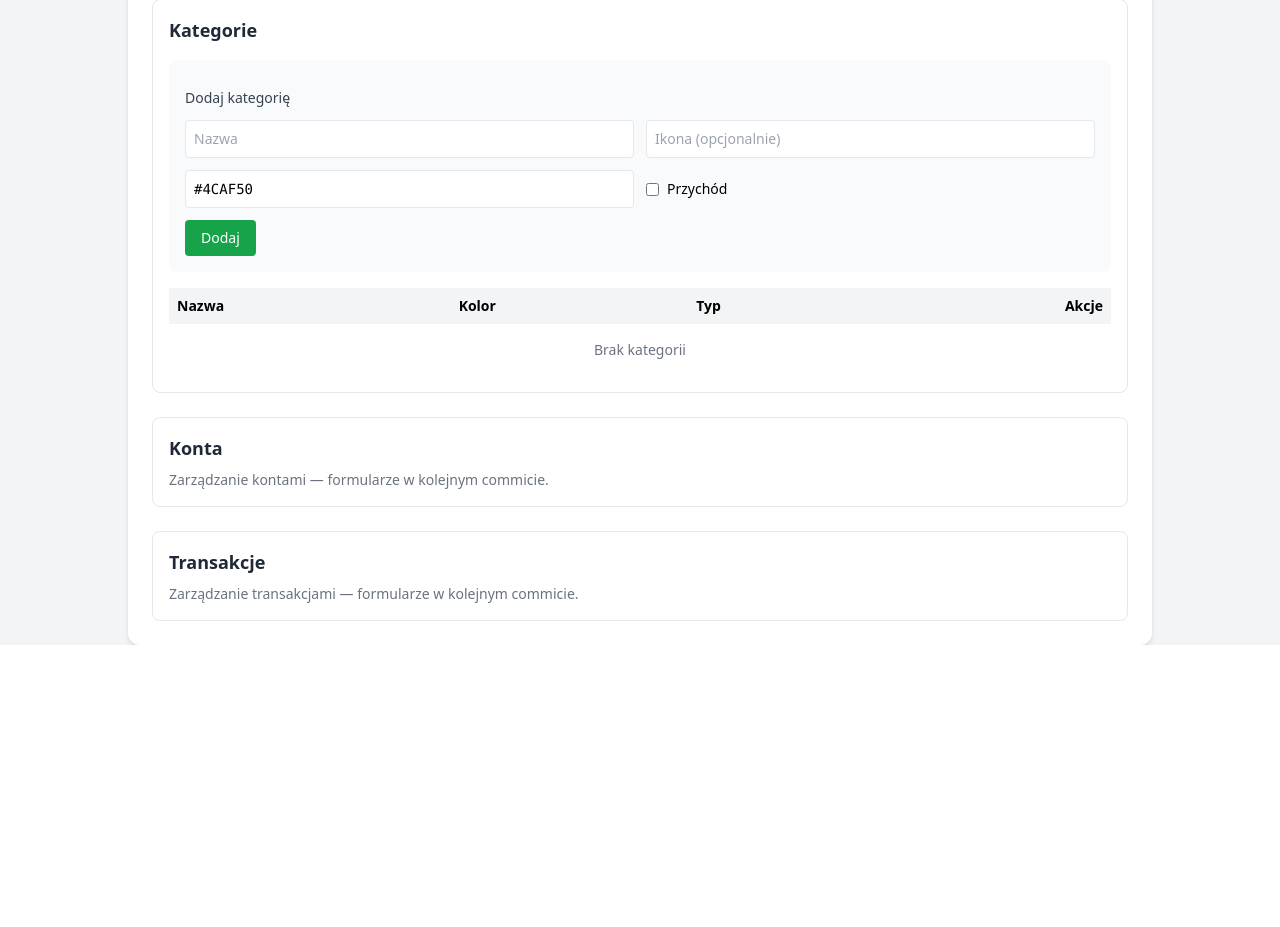
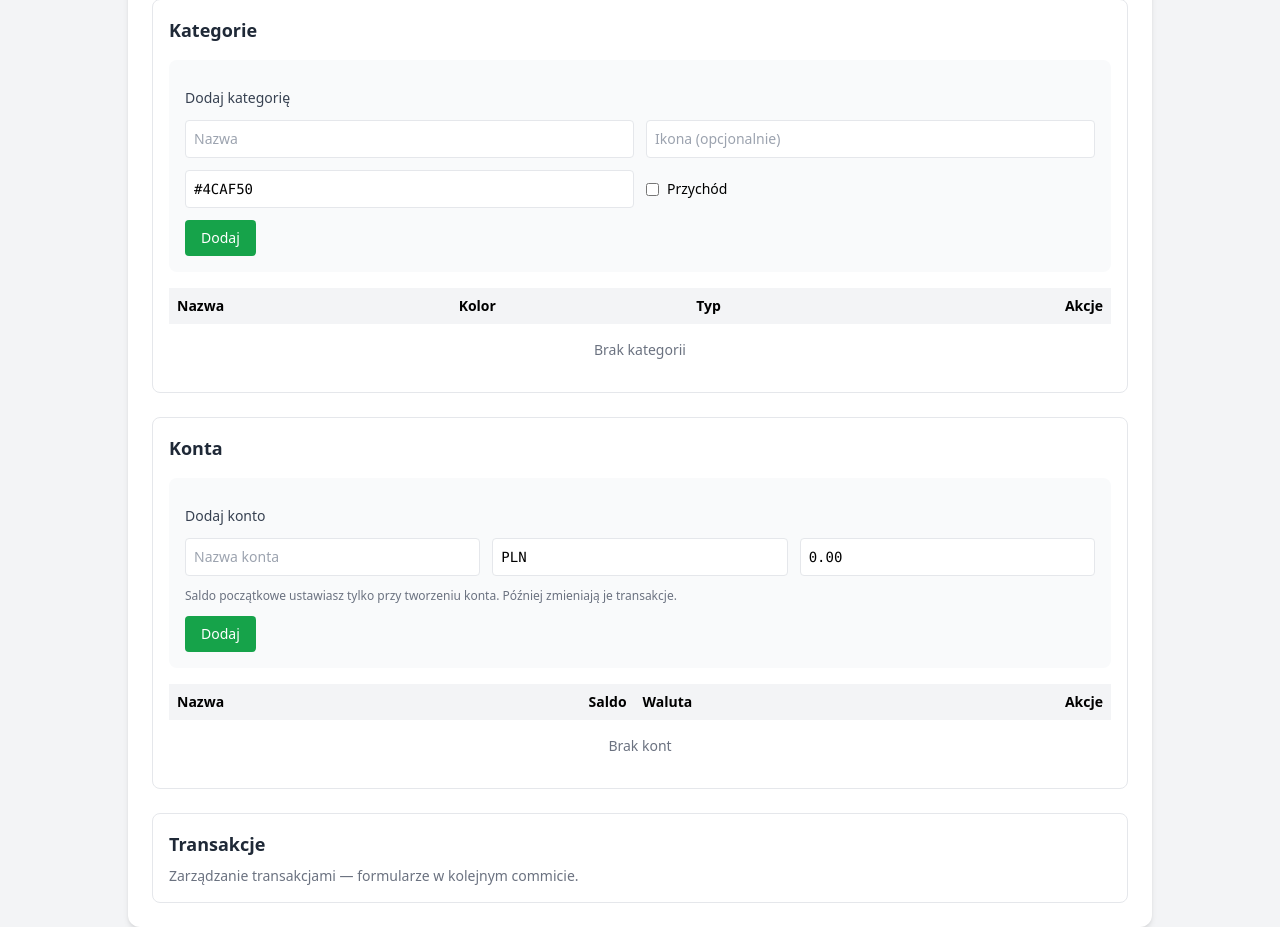
Before and after one commit to Kamrocky/PAI-2026, a Django app: page / in a window 1280 px wide. Shown: the part 528-1455 px from the top of the page. Before the commit the page ends 1173 px from the top, so only its background shows below. Run offline with Django 5.2, Linux system fonts and the light colour scheme; the visitor is signed in with stand-in values (Sample User, id 1); data that the repository does not hold is empty; some libraries are stand-ins or nearby versions.

Commit message:
Add accounts HTMX section

```diff
--- a/backend/finance/api.py
+++ b/backend/finance/api.py
@@ -10,6 +10,7 @@ from .api_accounts import router as accounts_router
 from .api_categories import router as categories_router
 from .api_transactions import router as transactions_router
 from .ui_categories import router as categories_ui_router
+from .ui_accounts import router as accounts_ui_router
 from .auth_utils import (
     format_validation_error,
     render_auth_page,
@@ -23,6 +24,7 @@ api.add_router("/categories", categories_router)
 api.add_router("/accounts", accounts_router)
 api.add_router("/transactions", transactions_router)
 api.add_router("/ui/categories", categories_ui_router)
+api.add_router("/ui/accounts", accounts_ui_router)
 
 
 @api.post("/auth/login")
--- a/backend/finance/templates/partials/accounts_section.html
+++ b/backend/finance/templates/partials/accounts_section.html
@@ -1,11 +1,103 @@
 <section id="accounts-section" class="rounded-lg border border-gray-200 p-4">
     <h3 class="text-lg font-semibold text-gray-800">Konta</h3>
-    <p class="mt-2 text-sm text-gray-500">Zarządzanie kontami — formularze w kolejnym commicie.</p>
-    {% if accounts %}
-    <ul class="mt-3 space-y-1 text-sm">
-        {% for acc in accounts %}
-        <li>{{ acc.name }} — <span class="font-mono">{{ acc.balance }} {{ acc.currency }}</span></li>
-        {% endfor %}
-    </ul>
+
+    {% include "partials/form_errors.html" %}
+
+    <form hx-post="/api/ui/accounts"
+          hx-target="#accounts-section"
+          hx-swap="outerHTML"
+          class="mt-4 space-y-3 rounded-lg bg-gray-50 p-4 text-sm">
+        {% csrf_token %}
+        <p class="font-medium text-gray-700">Dodaj konto</p>
+        <div class="grid grid-cols-1 gap-3 sm:grid-cols-3">
+            <input type="text" name="name" placeholder="Nazwa konta" required
+                   class="w-full rounded border p-2">
+            <input type="text" name="currency" value="PLN" placeholder="PLN" required
+                   maxlength="3" class="w-full rounded border p-2 font-mono uppercase">
+            <input type="text" name="balance" value="0.00" placeholder="Saldo początkowe"
+                   class="w-full rounded border p-2 font-mono">
+        </div>
+        <p class="text-xs text-gray-500">Saldo początkowe ustawiasz tylko przy tworzeniu konta. Później zmieniają je transakcje.</p>
+        <button type="submit"
+                class="rounded bg-green-600 px-4 py-2 text-white hover:bg-green-700">
+            Dodaj
+        </button>
+    </form>
+
+    {% if editing_account %}
+    <form hx-post="/api/ui/accounts/{{ editing_account.id }}/edit"
+          hx-target="#accounts-section"
+          hx-swap="outerHTML"
+          class="mt-4 space-y-3 rounded-lg border border-blue-200 bg-blue-50 p-4 text-sm">
+        {% csrf_token %}
+        <p class="font-medium text-gray-700">Edytuj: {{ editing_account.name }}</p>
+        <div class="grid grid-cols-1 gap-3 sm:grid-cols-2">
+            <input type="text" name="name" value="{{ editing_account.name }}" required
+                   class="w-full rounded border p-2">
+            <input type="text" name="currency" value="{{ editing_account.currency }}" required
+                   maxlength="3" class="w-full rounded border p-2 font-mono uppercase">
+        </div>
+        <p class="text-xs text-gray-600">
+            Aktualne saldo:
+            <span class="font-mono font-semibold">{{ editing_account.balance }} {{ editing_account.currency }}</span>
+            (tylko do odczytu)
+        </p>
+        <div class="flex gap-2">
+            <button type="submit"
+                    class="rounded bg-blue-600 px-4 py-2 text-white hover:bg-blue-700">
+                Zapisz
+            </button>
+            <button type="button"
+                    hx-get="/api/ui/accounts"
+                    hx-target="#accounts-section"
+                    hx-swap="outerHTML"
+                    class="rounded border border-gray-300 px-4 py-2 hover:bg-gray-100">
+                Anuluj
+            </button>
+        </div>
+    </form>
     {% endif %}
+
+    <div class="mt-4 overflow-x-auto">
+        <table class="w-full text-sm">
+            <thead class="bg-gray-100">
+                <tr>
+                    <th class="p-2 text-left">Nazwa</th>
+                    <th class="p-2 text-right">Saldo</th>
+                    <th class="p-2 text-left">Waluta</th>
+                    <th class="p-2 text-right">Akcje</th>
+                </tr>
+            </thead>
+            <tbody>
+                {% for acc in accounts %}
+                <tr class="border-b">
+                    <td class="p-2">{{ acc.name }}</td>
+                    <td class="p-2 text-right font-mono">{{ acc.balance }}</td>
+                    <td class="p-2 font-mono">{{ acc.currency }}</td>
+                    <td class="p-2 text-right space-x-2">
+                        <button type="button"
+                                hx-get="/api/ui/accounts/{{ acc.id }}/edit"
+                                hx-target="#accounts-section"
+                                hx-swap="outerHTML"
+                                class="text-blue-600 hover:underline">
+                            Edytuj
+                        </button>
+                        <button type="button"
+                                hx-delete="/api/ui/accounts/{{ acc.id }}"
+                                hx-target="#accounts-section"
+                                hx-swap="outerHTML"
+                                hx-confirm="Usunąć konto „{{ acc.name }}”? Powiązane transakcje też zostaną usunięte."
+                                class="text-red-600 hover:underline">
+                            Usuń
+                        </button>
+                    </td>
+                </tr>
+                {% empty %}
+                <tr>
+                    <td colspan="4" class="p-4 text-center text-gray-500">Brak kont</td>
+                </tr>
+                {% endfor %}
+            </tbody>
+        </table>
+    </div>
 </section>
```
Also changed, not shown: backend/finance/ui_accounts.py (added, +111 -0 lines).
